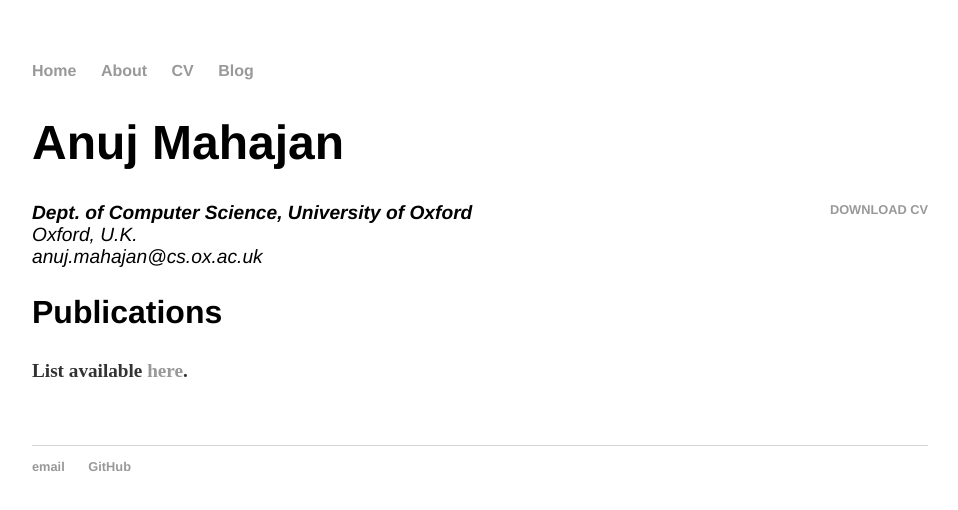
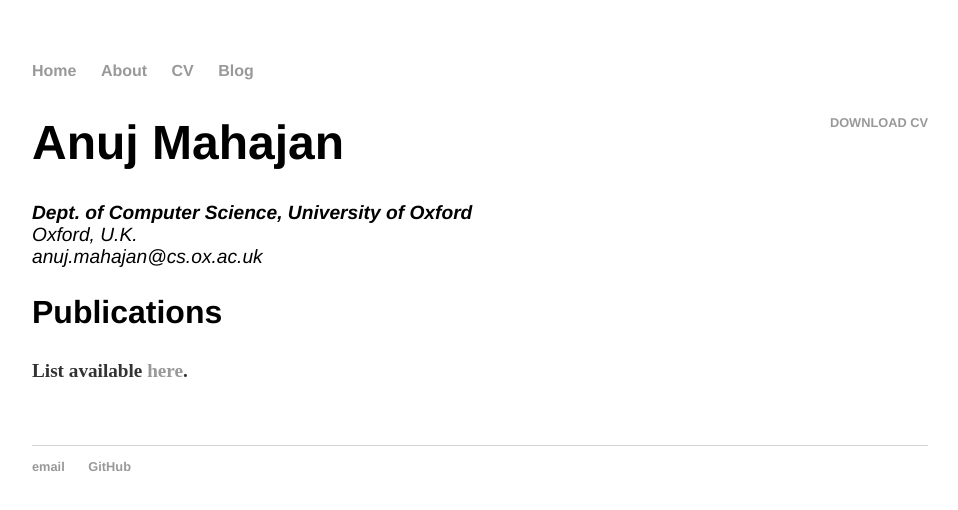
Before and after one commit to AnujMahajanOxf/AnujMahajanOxf.github.io, a Jekyll site: the page built from cv/index.html, in a window 1280 px wide. Shown: the top 510 px of the page, without its empty margins (160-1118 px from the left). Built offline with Jekyll 4.4.1, drawn with Linux system fonts in a browser that asks for light colours.

Commit message:
2019_10_01

```diff
--- a/cv/index.html
+++ b/cv/index.html
@@ -4,8 +4,8 @@ title: CV of Anuj Mahajan
 ---
 
 	<div class="cv">
+			<a href="Anuj_CV_20190903.pdf" class="download" title="Download CV as PDF"><strong>Download CV</strong></a>
 					<h1>Anuj Mahajan</h1>
-					<a href="Anuj_CV_20190903.pdf" class="download" title="Download CV as PDF"><strong>Download CV</strong></a>
 					<address>
 					<strong>Dept. of Computer Science, University of Oxford</strong><br>
 					Oxford, U.K.<br>
```
